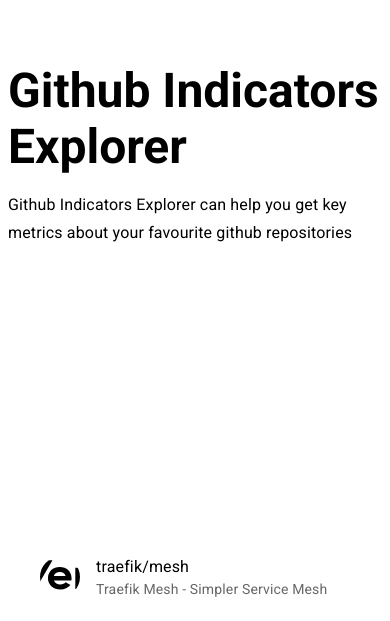
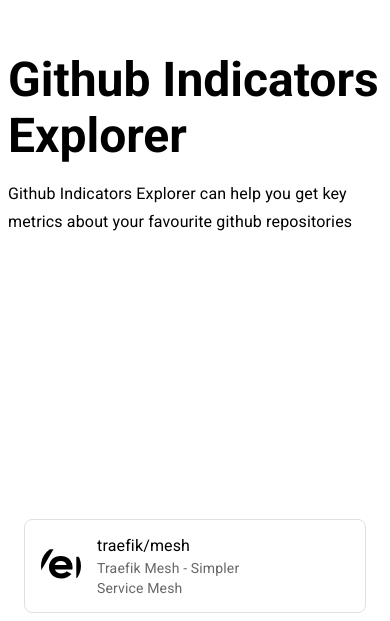
Before and after one commit to seedy/my-github-indicators, a Next.js app: page / in a window 390 px wide. Shown: the part 223-844 px from the top of the page. Built offline with nearby package versions, Linux system fonts and the light colour scheme.

Commit message:
ListItemRepository: round border, divider color, typography props, button behaviour and responsive

```diff
--- a/components/dumb/ListItem/Repository/index.js
+++ b/components/dumb/ListItem/Repository/index.js
@@ -24,28 +24,38 @@ const ListItemRepository = ({ fullName, description, ownerAvatarUrl }) => {
     <ListItem
       onMouseEnter={onToggleVisible}
       onMouseLeave={onToggleVisible}
-      sx={{
-        '& .MuiListItemSecondaryAction-root': {
-          right: 48,
-        },
-      }}
+      alignItems="flex-start"
     >
-      <ListItemButton>
+      <ListItemButton
+        sx={{
+          border: 1,
+          borderColor: 'divider',
+          borderRadius: 2,
+        }}
+      >
         <ListItemAvatar>
           <Avatar alt={fullName} src={ownerAvatarUrl} />
         </ListItemAvatar>
         <ListItemText
           primary={fullName}
+          primaryTypographyProps={{
+            noWrap: true,
+          }}
           secondary={description}
+          secondaryTypographyProps={{
+            color: 'textSecondary',
+          }}
         />
-        {selectVisible && (
         <Button
           color="primary"
           size="small"
+          sx={{
+            opacity: selectVisible ? 1 : 0,
+            pointerEvents: 'none',
+          }}
         >
           Select
         </Button>
-        )}
       </ListItemButton>
     </ListItem>
   );
```
